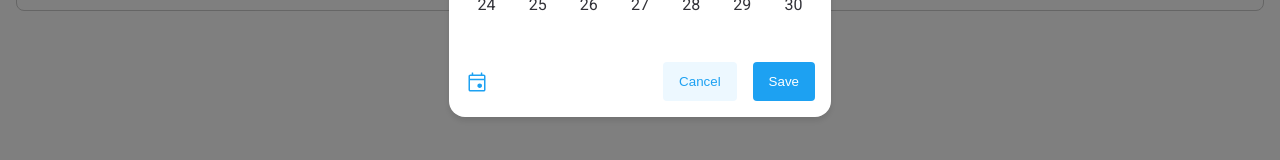
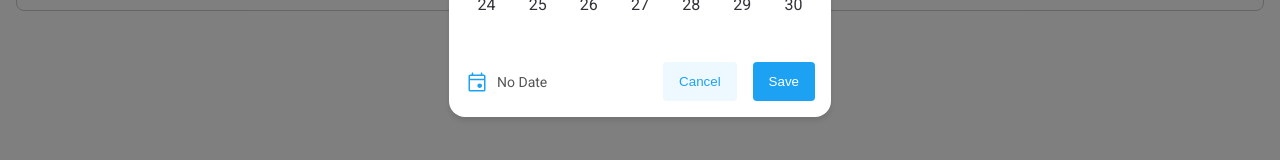
Before and after one commit to yeshusetia/rti-project, an Angular app: page /add-edit-employee in a window 1280 px wide. Both pictures are taken after a click on the element "No Date". Shown: the part 506-666 px from the top of the page. Built offline with nearby package versions, Linux system fonts and the light colour scheme.

Commit message:
Adding changes

```diff
--- a/src/app/employee-management-view/components/common-components/date-picker/date-picker.component.html
+++ b/src/app/employee-management-view/components/common-components/date-picker/date-picker.component.html
@@ -79,7 +79,7 @@
     <div class="date-picker-footer">
       <span class="selected-date">
         <img src="assets/icons/date-picker.svg" alt="Calendar" />
-        {{ selectedDate | date: 'd MMM y' }}
+        {{  selectedDate == null ? 'No Date' : (selectedDate | date: 'd MMM y') }}
       </span>
       <div>
         <button (click)="cancel()">Cancel</button>
```
